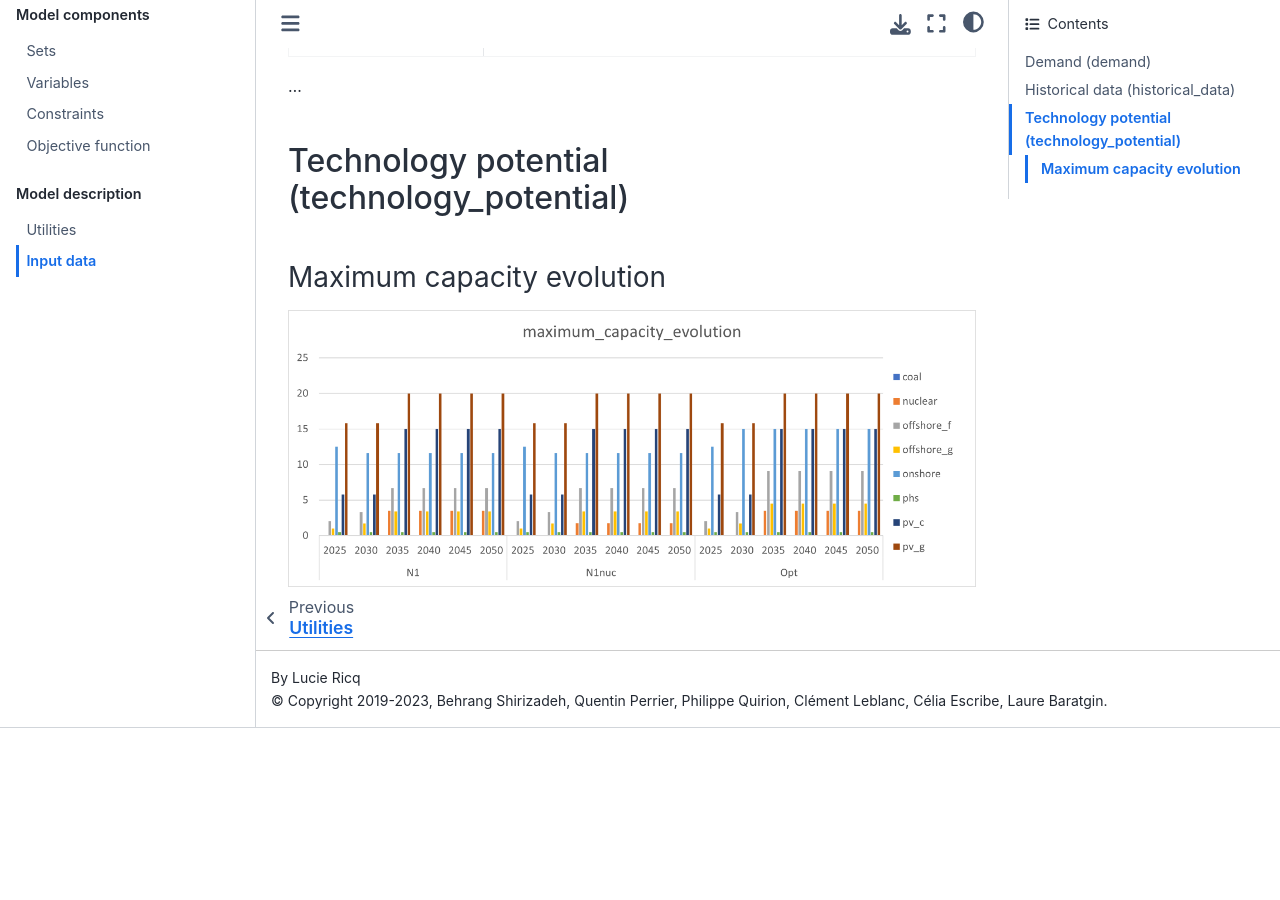
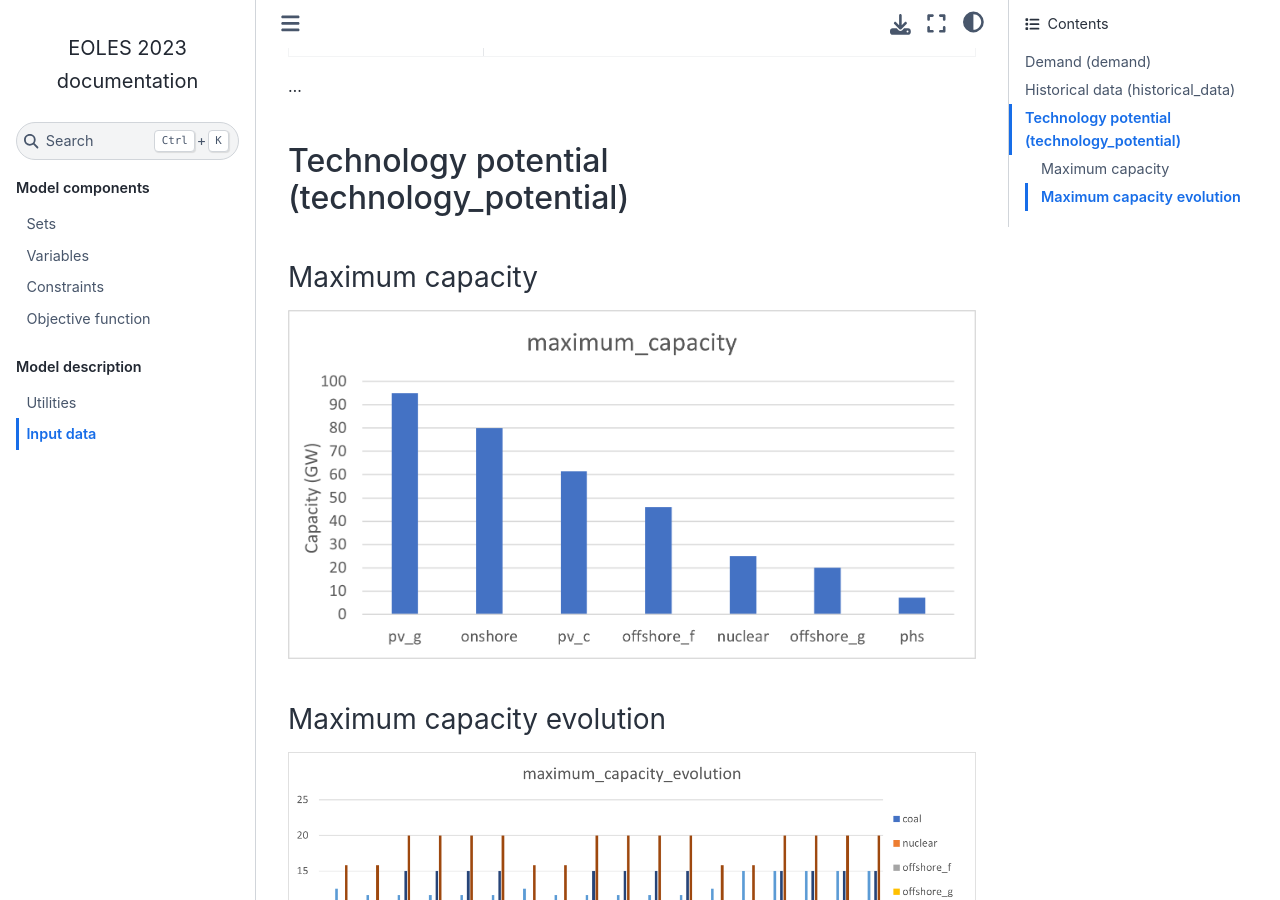
Before and after one commit to LucieRC/EOLES, a Sphinx documentation site: the page built from docs/input_data.rst, in a window 1280 px wide and 900 px high, scrolled down 5001 px. Built offline with Sphinx 7.4.7 and the Sphinx Book theme 1.1.4, drawn with Linux system fonts in a browser that asks for light colours; before the commit the page ends 5729 px from its top, so only the background shows below that.

Commit message:
More modif and add a techno potential graph

```diff
--- a/data_processing.py
+++ b/data_processing.py
@@ -9,6 +9,7 @@ def read_hourly_data(config, year):#, scenario='Reference'):#, method="valentin"
     """Reads data defined at the hourly scale"""
     load_factors = get_pandas(config["load_factors"],
                               lambda x: pd.read_csv(x, index_col=[0, 1], header=None).squeeze("columns"))
+    # Get the electricity demand
     demand = get_pandas(config["demand"], lambda x: pd.read_csv(x, index_col=0, header=None).squeeze("columns"))  # GW
 
     # demand_no_residential = process_RTE_demand(config, year, demand, scenario, method=method)#, hourly_residential_heating_RTE=hourly_heat_elec) # calibration=calibration,
--- a/docs/input_data.rst
+++ b/docs/input_data.rst
@@ -89,6 +89,11 @@ Storage annuity historical
 Technology potential (technology_potential)
 ============================================
 
+Maximum capacity
+---------------------------
+.. image:: img/technology_potential/maximum_capacity.png
+
+
 Maximum capacity evolution
 ---------------------------
 .. image:: img/technology_potential/maximum_capacity_evolution.png
--- a/model.py
+++ b/model.py
@@ -88,7 +88,7 @@ class ModelEOLES():
 
 
         if self.nb_years == 1:
-            self.elec_demand1y = self.elec_demand1y #+ self.hourly_heat_elec  # we add electricity demand from residential heating
+            # self.elec_demand1y = self.elec_demand1y + self.hourly_heat_elec  # we add electricity demand from residential heating
             self.elec_demand = self.elec_demand1y
             for i in range(self.nb_years - 1):  # plus nécessaire avec la condition if /else
                 self.elec_demand = pd.concat([self.elec_demand, self.elec_demand1y], ignore_index=True)
```
Also changed, not shown: docs/img/technology_potential/maximum_capacity.png (added).
